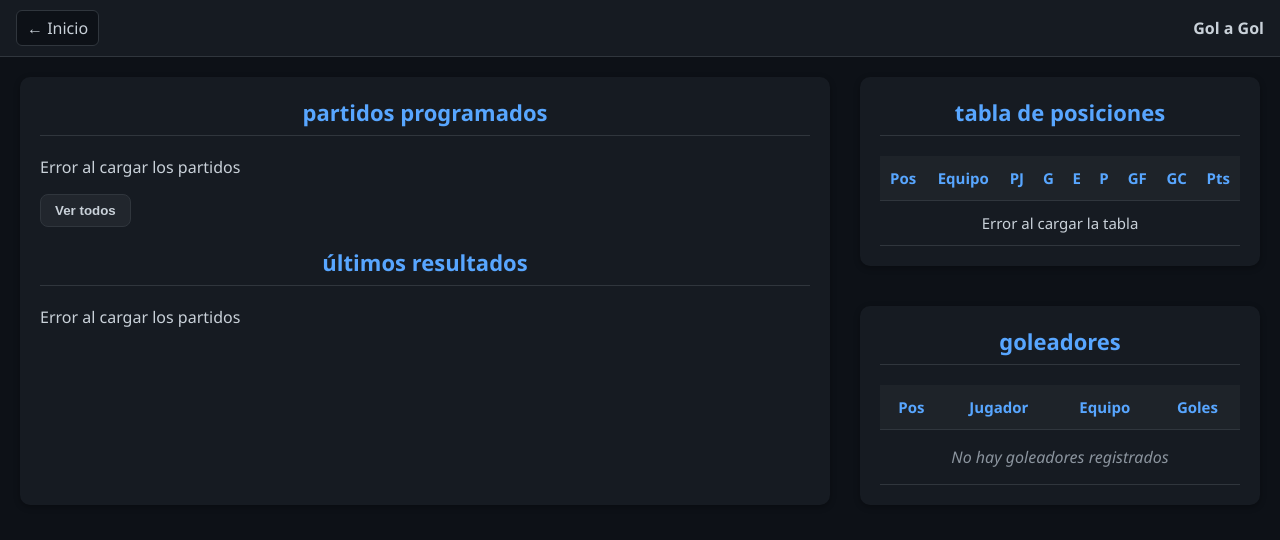
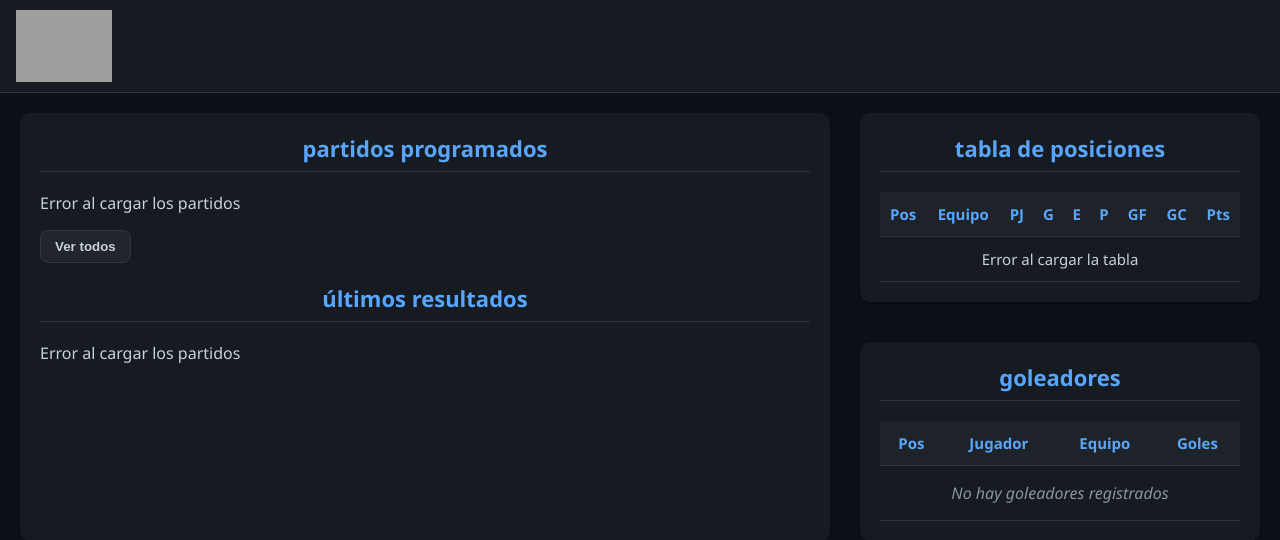
Before and after one commit to stiven89p/GolAGol, a FastAPI app: page / in a window 1280 px wide. Shown: the top 540 px of the page. Run offline with FastAPI, Linux system fonts and the light colour scheme; data that the repository does not hold is empty; grey boxes are pictures that could not be loaded.

Commit message:
Actualizar header y estilos del sitio público

```diff
--- a/templates/partials/header.html
+++ b/templates/partials/header.html
@@ -1,4 +1,10 @@
 <nav class="site-header">
-  <a href="{{ url_for('home') }}" class="home-link" aria-label="Volver al inicio">← Inicio</a>
-  <a href="{{ url_for('home') }}" class="brand" aria-label="Ir a la página principal">Gol a Gol</a>
+  <a href="{{ url_for('home') }}" class="brand" aria-label="Ir a la página principal">
+    <img
+      src="{{ url_for('static', path='/img/logo.png') }}"
+      alt="GolAGol"
+      class="site-logo"
+      loading="eager"
+    />
+  </a>
 </nav>
```
Also changed, not shown: static/img/default_logo.png (deleted).
